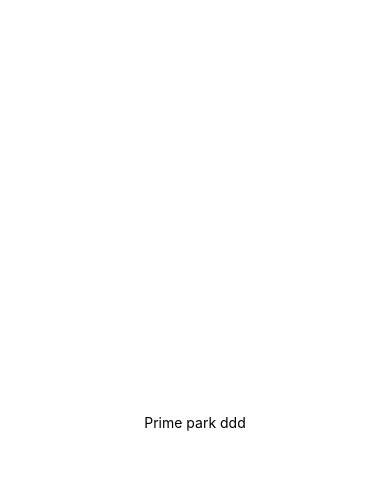
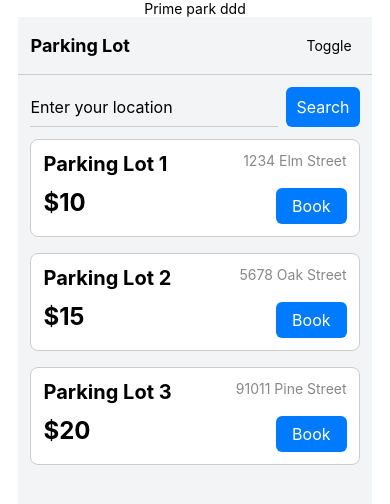
Before and after one commit to rafa133169/PrimePark, a React Native app: screen / in a window 390 px wide. Shown: the top 504 px of the page. Built offline with nearby package versions, Linux system fonts and the light colour scheme.

Commit message:
main.Canchesky

```diff
--- a/App.js
+++ b/App.js
@@ -1,12 +1,18 @@
 import { StatusBar } from 'expo-status-bar';
 import { StyleSheet, Text, View } from 'react-native';
+import Main from './src/components/Main';
+// import ParkingMap from './src/components/ParkingMap';
 
 export default function App() {
   return (
+    <>
     <View style={styles.container}>
       <Text>Prime park ddd</Text>
       <StatusBar style="auto" />
+      <Main></Main>
     </View>
+    {/* <ParkingMap></ParkingMap> */}
+    </>
   );
 }
 
--- a/package.json
+++ b/package.json
@@ -9,6 +9,7 @@
     "web": "expo start --web"
   },
   "dependencies": {
+    "@react-native-mapbox-gl/maps": "^8.6.0-beta.0",
     "expo": "~50.0.14",
     "expo-status-bar": "~1.11.1",
     "react": "18.2.0",
--- /dev/null
+++ b/src/components/Main.jsx
@@ -0,0 +1,46 @@
+import React from 'react';
+import { View, Text, TextInput, TouchableOpacity, ScrollView } from 'react-native';
+
+const ParkingLotCard = ({ name, address, price }) => (
+  <View style={{ borderRadius: 8, borderWidth: 1, borderColor: '#ccc', backgroundColor: '#fff', padding: 12, marginBottom: 16 }}>
+    <View style={{ flexDirection: 'row', justifyContent: 'space-between' }}>
+      <Text style={{ fontSize: 20, fontWeight: 'bold' }}>{name}</Text>
+      <Text style={{ fontSize: 14, color: '#888' }}>{address}</Text>
+    </View>
+    <View style={{ flexDirection: 'row', justifyContent: 'space-between', marginTop: 12 }}>
+      <Text style={{ fontSize: 24, fontWeight: 'bold' }}>${price}</Text>
+      <TouchableOpacity style={{ backgroundColor: '#007bff', paddingVertical: 8, paddingHorizontal: 16, borderRadius: 6 }}>
+        <Text style={{ color: '#fff', fontSize: 16 }}>Book</Text>
+      </TouchableOpacity>
+    </View>
+  </View>
+);
+
+const Main = () => {
+  return (
+    <View style={{ flex: 1, backgroundColor: '#f3f4f6' }}>
+      <View style={{ flexDirection: 'row', borderBottomWidth: 1, borderBottomColor: '#ccc', padding: 12, alignItems: 'center', justifyContent: 'space-between' }}>
+        <Text style={{ fontSize: 18, fontWeight: 'bold' }}>Parking Lot</Text>
+        <TouchableOpacity style={{ padding: 8 }}>
+          <Text>Toggle</Text>
+        </TouchableOpacity>
+      </View>
+      <View style={{ flexDirection: 'row', alignItems: 'center', paddingHorizontal: 12, marginTop: 12 }}>
+        <TextInput
+          style={{ flex: 1, height: 40, borderBottomWidth: 1, borderBottomColor: '#ccc', fontSize: 16 }}
+          placeholder="Enter your location"
+        />
+        <TouchableOpacity style={{ backgroundColor: '#007bff', padding: 10, borderRadius: 6, marginLeft: 8 }}>
+          <Text style={{ color: '#fff', fontSize: 16 }}>Search</Text>
+        </TouchableOpacity>
+      </View>
+      <ScrollView style={{ flex: 1, padding: 12 }}>
+        <ParkingLotCard name="Parking Lot 1" address="1234 Elm Street" price={10} />
+        <ParkingLotCard name="Parking Lot 2" address="5678 Oak Street" price={15} />
+        <ParkingLotCard name="Parking Lot 3" address="91011 Pine Street" price={20} />
+      </ScrollView>
+    </View>
+  );
+};
+
+export default Main;
--- /dev/null
+++ b/src/components/ParkingMap.jsx
@@ -0,0 +1,29 @@
+import React from 'react';
+import { StyleSheet, View } from 'react-native';
+import MapboxGL from '@react-native-mapbox-gl/maps';
+
+// Establecer el token de acceso de Mapbox
+MapboxGL.setAccessToken('sk.eyJ1IjoiY2FuY2hlc2t5IiwiYSI6ImNsdXU1MHYwaDA2ZjAya3NmcGNleWF1ZHQifQ.el9nMyoe45uvzVUAzHn-6Q');
+
+const ParkingMap = () => {
+  return (
+    <View style={styles.container}>
+      <MapboxGL.MapView style={styles.map} zoomLevel={15} centerCoordinate={[-122.4324, 37.78825]}>
+        <MapboxGL.UserLocation />
+        <MapboxGL.Marker coordinate={[-122.4324, 37.78825]} title="Parking Lot 1" />
+        {/* Puedes agregar más marcadores para otros estacionamientos */}
+      </MapboxGL.MapView>
+    </View>
+  );
+};
+
+const styles = StyleSheet.create({
+  container: {
+    flex: 1,
+  },
+  map: {
+    flex: 1,
+  },
+});
+
+export default ParkingMap;
```
Also changed, not shown: 1 other file (tests, documents, lock files or other folders).
